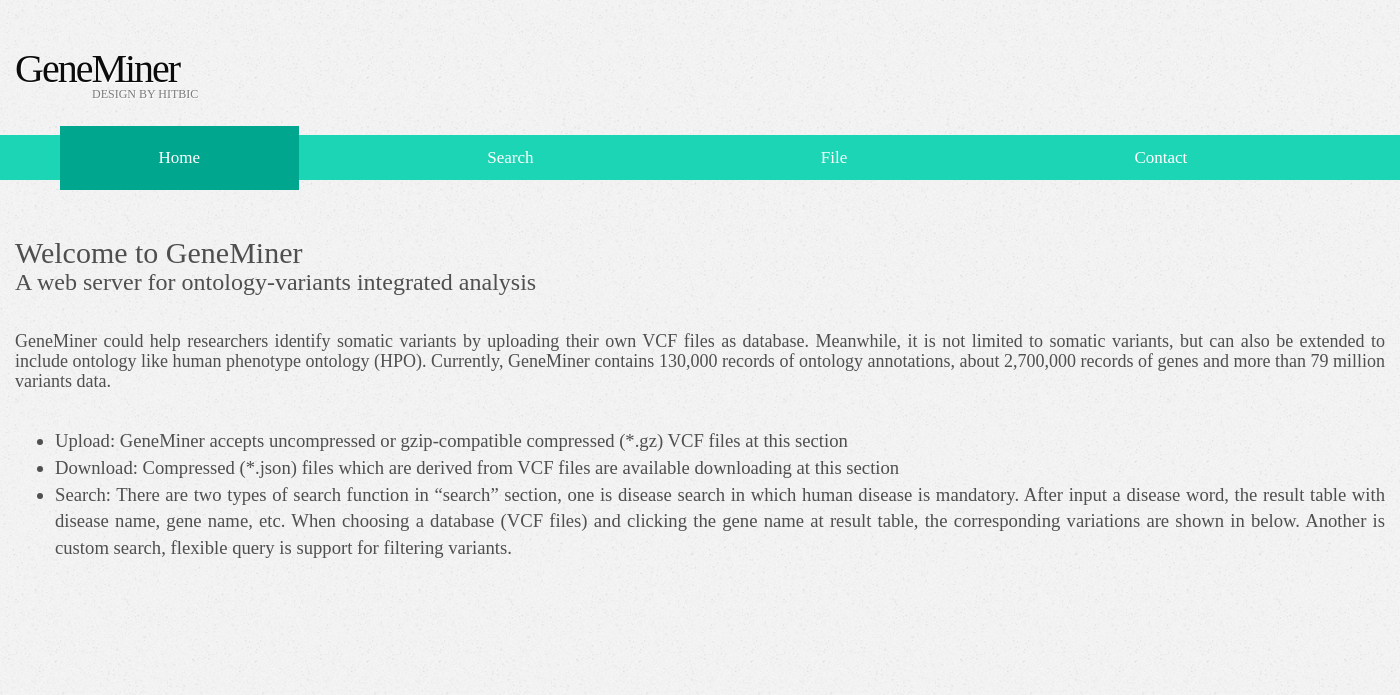
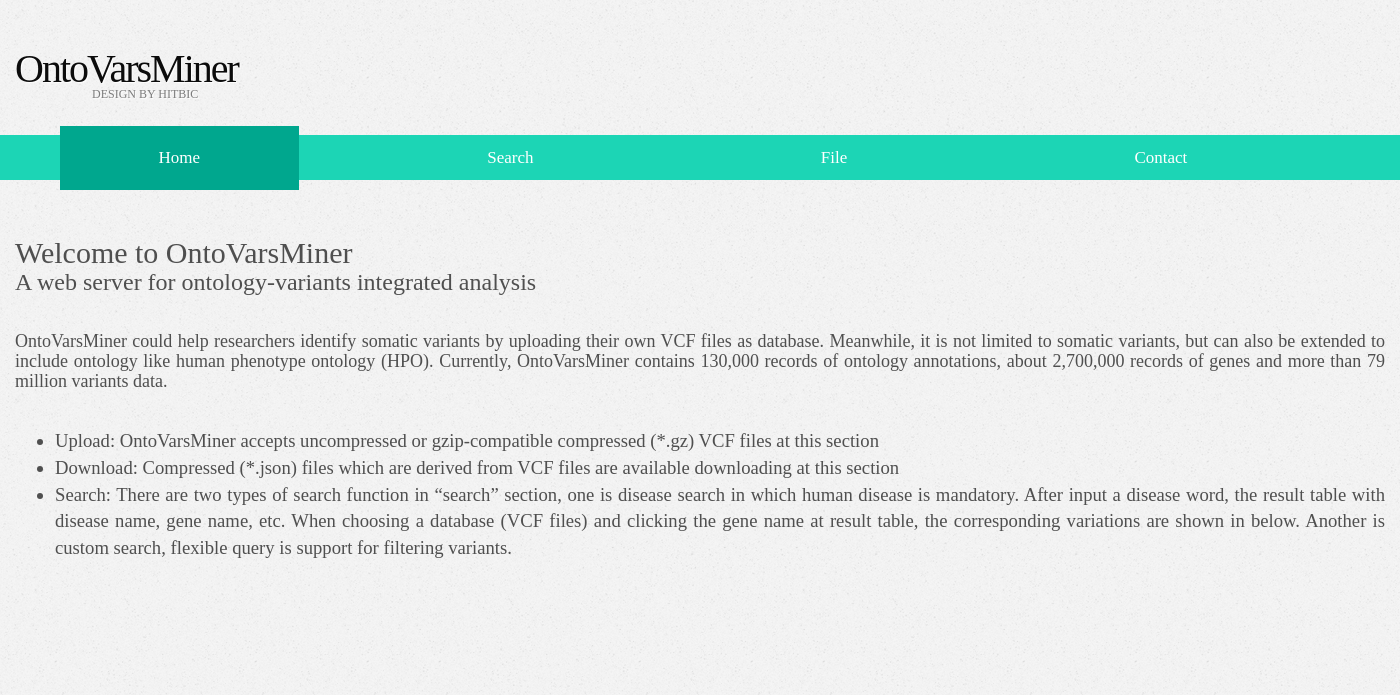
Before and after one commit to lyotvincent/OntoVarSearch, a Django app: page /index in a window 1400 px wide. Shown: the top 695 px of the page. Run offline with Django 3.2, Linux system fonts and the light colour scheme; some libraries are stand-ins or nearby versions.

Commit message:
1. modify website name

```diff
--- a/static/js/search.js
+++ b/static/js/search.js
@@ -41,7 +41,7 @@ $(document).ready(function() {
 
     $('.tabsholder3').cardTabs({theme: 'graygreen'});
     var GetVCFFilelist = function() {
-        $.post('/download/showfiellist').done(function (data) {
+      $.post('/download/showfiellist').done(function (data) {
             $("#Search_sel_DATABASE option").remove();
             for (let i of data){
                 $("#Search_sel_DATABASE").append("<option value=" + i['collectionName'] + ">" + i['collectionName'] + "</option>");
--- a/templates/contact.html
+++ b/templates/contact.html
@@ -31,7 +31,7 @@
     <div class="header">
         <div id="header" class="container">
             <div id="logo">
-                <h1><a href="/index">GeneMiner</a></h1>
+                <h1><a href="/index">OntoVarsMiner</a></h1>
                 <p>Design by hitbic</p>
             </div>
 {#            <div id="menu">#}
--- a/templates/download.html
+++ b/templates/download.html
@@ -29,7 +29,7 @@
     <div class="header">
         <div id="header" class="container">
             <div id="logo">
-                <h1><a href="/index">GeneMiner</a></h1>
+                <h1><a href="/index">OntoVarsMiner</a></h1>
                 <p>Design by hitbic</p>
             </div>
         </div>
--- a/templates/index.html
+++ b/templates/index.html
@@ -25,7 +25,7 @@
     <div class="header">
         <div id="header" class="container">
             <div id="logo">
-                <h1><a href="/index">GeneMiner</a></h1>
+                <h1><a href="/index">OntoVarsMiner</a></h1>
 {#                <p>Design by <a href="#">hitbic</a></p>#}
                 <p>Design by hitbic</p>
             </div>
@@ -62,18 +62,18 @@
 
     <div id="wrapper">
         <div id="banner" class="container">
-            <h2>Welcome to GeneMiner</h2>
+            <h2>Welcome to OntoVarsMiner</h2>
             <h3>A web server for ontology-variants integrated analysis</h3>
             <br/>
             <h4 style="text-align:justify;" class="normallinehight">
-                GeneMiner could help researchers identify somatic variants by uploading their own VCF files as database. Meanwhile,
+                OntoVarsMiner could help researchers identify somatic variants by uploading their own VCF files as database. Meanwhile,
                 it is not limited to somatic variants, but can also be extended to include ontology like human phenotype ontology (HPO).
-                Currently, GeneMiner contains 130,000 records of ontology annotations, about 2,700,000 records
+                Currently, OntoVarsMiner contains 130,000 records of ontology annotations, about 2,700,000 records
                 of genes and more than 79 million variants data.
 			</h4>
             <br/>
             <ul>
-                <li>Upload: GeneMiner accepts uncompressed or gzip-compatible compressed (*.gz) VCF files at this section</li>
+                <li>Upload: OntoVarsMiner accepts uncompressed or gzip-compatible compressed (*.gz) VCF files at this section</li>
                 <li>Download: Compressed (*.json) files which are derived from VCF files are available downloading at this section</li>
                 <li style="text-align:justify;" class="normallinehight">
                     Search: There are two types of search function in “search” section,
--- a/templates/upload.html
+++ b/templates/upload.html
@@ -30,7 +30,7 @@
     <div class="header">
         <div id="header" class="container">
             <div id="logo">
-                <h1><a href="/index">GeneMiner</a></h1>
+                <h1><a href="/index">OntoVarsMiner</a></h1>
                 <p>Design by hitbic</p>
             </div>
         </div>
```
Also changed, not shown: templates/search.html (+5 -3 lines).
